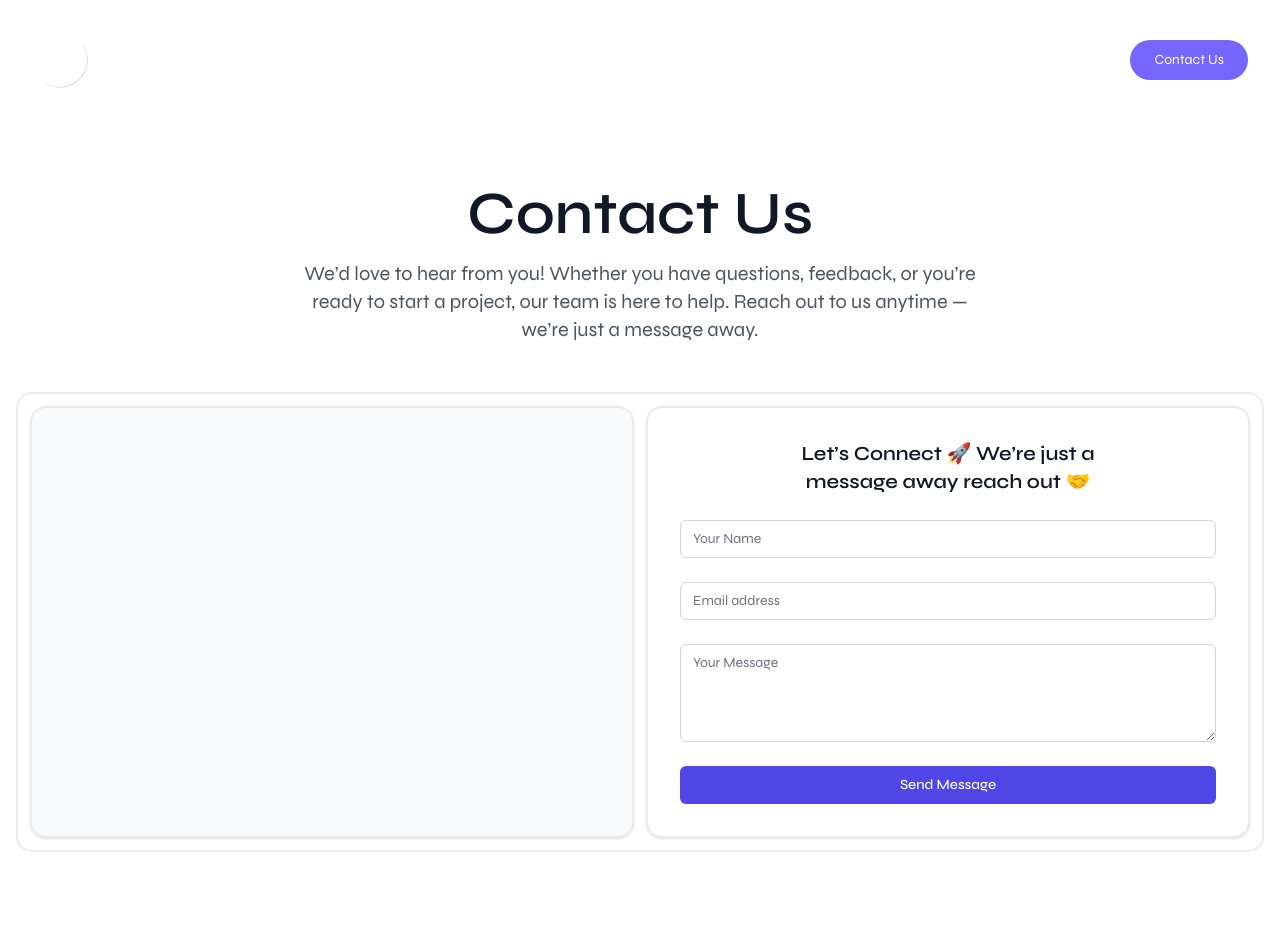
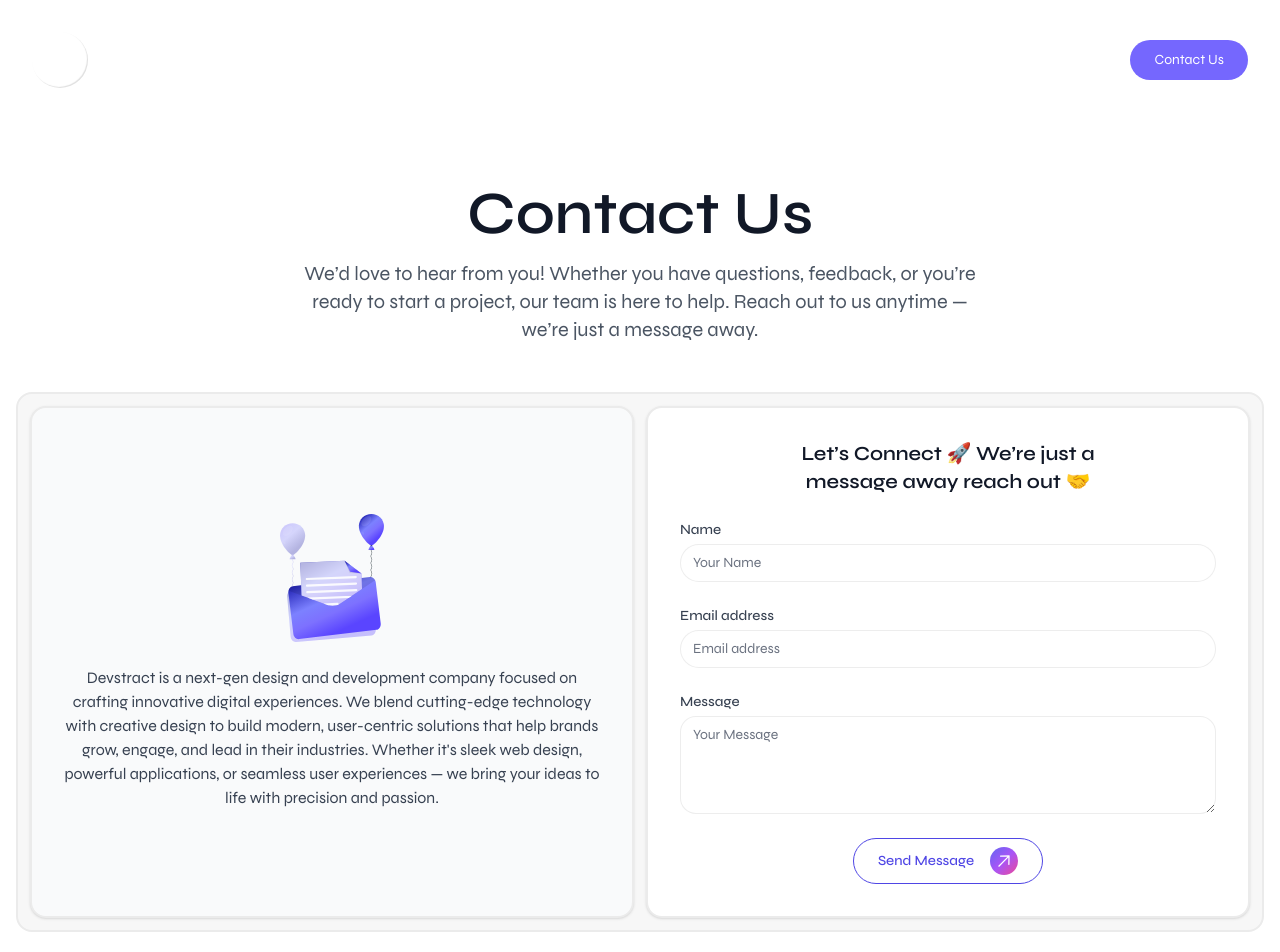
Before and after one commit to afnanahmadtariq/Devstract, a Next.js app: page /contactus in a window 1280 px wide. Shown: the top 952 px of the page. Built offline with nearby package versions, Linux system fonts and the light colour scheme.

Commit message:
Revamp Contact Us form UI and add balloons SVG
Improved the Contact Us page form with enhanced styling, updated input and button components for better accessibility and appearance, and added a new 'baloons.svg' asset to the public media directory.

```diff
--- a/app/contactus/page.tsx
+++ b/app/contactus/page.tsx
@@ -12,9 +12,14 @@ export default function ContactUsPage() {
           <p className="text-lg md:text-xl text-gray-600 dark:text-gray-300 max-w-2xl text-center mb-12">
             We’d love to hear from you! Whether you have questions, feedback, or you’re ready to start a project, our team is here to help. Reach out to us anytime — we’re just a message away.
           </p>
-          <div className="w-full flex flex-col md:flex-row justify-center items-stretch p-3 gap-3 max-w-7xl border-2 border-[#EBEBEB] rounded-2xl">
-            {/* Left Side (empty or add info later) */}
-            <div className="flex-1 bg-gray-50 dark:bg-gray-800 rounded-2xl shadow p-8 hidden md:block border-2 border-[#EBEBEB]" />
+          <div className="w-full bg-[#F7F7F7] flex flex-col md:flex-row justify-center items-stretch p-3 gap-3 max-w-7xl border-2 border-[#EBEBEB] rounded-2xl">
+            {/* Left Side (info and image) */}
+            <div className="flex-1 bg-gray-50 dark:bg-gray-800 rounded-2xl shadow p-8 hidden md:flex flex-col items-center justify-center border-2 border-[#EBEBEB]">
+              <img src="/media/baloons.svg" alt="Balloons" className="w-32 h-32 mb-6" />
+              <p className="text-gray-700 dark:text-gray-200 text-base text-center">
+                Devstract is a next-gen design and development company focused on crafting innovative digital experiences. We blend cutting-edge technology with creative design to build modern, user-centric solutions that help brands grow, engage, and lead in their industries. Whether it's sleek web design, powerful applications, or seamless user experiences — we bring your ideas to life with precision and passion.
+              </p>
+            </div>
             {/* Right Side (Form) */}
             <div className="flex-1 bg-white dark:bg-gray-800 rounded-2xl shadow p-8 border-2 border-[#EBEBEB]">
               <div className="mb-6 text-center max-w-sm mx-auto">
@@ -22,20 +27,23 @@ export default function ContactUsPage() {
               </div>
               <form className="space-y-6">
                 <div>
-                  <label htmlFor="name" className="sr-only">Name</label>
-                  <input id="name" name="name" type="text" autoComplete="name" required className="appearance-none rounded-md relative block w-full px-3 py-2 border border-gray-300 dark:border-gray-700 placeholder-gray-500 dark:placeholder-gray-400 text-gray-900 dark:text-white bg-white dark:bg-gray-800 focus:outline-none focus:ring-indigo-500 focus:border-indigo-500 focus:z-10 sm:text-sm" placeholder="Your Name" />
+                  <label htmlFor="name" className="block text-sm font-medium text-gray-700 dark:text-gray-200 mb-1 text-left">Name</label>
+                  <input id="name" name="name" type="text" autoComplete="name" required className="appearance-none rounded-full relative block w-full px-3 py-2 border border-[rgba(0,0,0,0.07)] dark:border-[rgba(0,0,0,0.07)] placeholder-gray-500 dark:placeholder-gray-400 text-gray-900 dark:text-white bg-white dark:bg-gray-800 focus:outline-none focus:ring-indigo-500 focus:border-indigo-500 focus:z-10 sm:text-sm" placeholder="Your Name" />
                 </div>
                 <div>
-                  <label htmlFor="email" className="sr-only">Email address</label>
-                  <input id="email" name="email" type="email" autoComplete="email" required className="appearance-none rounded-md relative block w-full px-3 py-2 border border-gray-300 dark:border-gray-700 placeholder-gray-500 dark:placeholder-gray-400 text-gray-900 dark:text-white bg-white dark:bg-gray-800 focus:outline-none focus:ring-indigo-500 focus:border-indigo-500 focus:z-10 sm:text-sm" placeholder="Email address" />
+                  <label htmlFor="email" className="block text-sm font-medium text-gray-700 dark:text-gray-200 mb-1 text-left">Email address</label>
+                  <input id="email" name="email" type="email" autoComplete="email" required className="appearance-none rounded-full relative block w-full px-3 py-2 border border-[rgba(0,0,0,0.07)] dark:border-[rgba(0,0,0,0.07)] placeholder-gray-500 dark:placeholder-gray-400 text-gray-900 dark:text-white bg-white dark:bg-gray-800 focus:outline-none focus:ring-indigo-500 focus:border-indigo-500 focus:z-10 sm:text-sm" placeholder="Email address" />
                 </div>
                 <div>
-                  <label htmlFor="message" className="sr-only">Message</label>
-                  <textarea id="message" name="message" rows={4} required className="appearance-none rounded-md relative block w-full px-3 py-2 border border-gray-300 dark:border-gray-700 placeholder-gray-500 dark:placeholder-gray-400 text-gray-900 dark:text-white bg-white dark:bg-gray-800 focus:outline-none focus:ring-indigo-500 focus:border-indigo-500 focus:z-10 sm:text-sm" placeholder="Your Message" />
+                  <label htmlFor="message" className="block text-sm font-medium text-gray-700 dark:text-gray-200 mb-1 text-left">Message</label>
+                  <textarea id="message" name="message" rows={4} required className="appearance-none rounded-2xl relative block w-full px-3 py-2 border border-[rgba(0,0,0,0.07)] dark:border-[rgba(0,0,0,0.07)] placeholder-gray-500 dark:placeholder-gray-400 text-gray-900 dark:text-white bg-white dark:bg-gray-800 focus:outline-none focus:ring-indigo-500 focus:border-indigo-500 focus:z-10 sm:text-sm" placeholder="Your Message" />
                 </div>
                 <div>
-                  <button type="submit" className="group relative w-full flex justify-center py-2 px-4 border border-transparent text-sm font-medium rounded-md text-white bg-indigo-600 hover:bg-indigo-700 focus:outline-none focus:ring-2 focus:ring-offset-2 focus:ring-indigo-500">
+                  <button type="submit" className="group flex items-center gap-2 px-6 py-2 border border-indigo-600 rounded-full text-sm font-medium text-indigo-600 bg-transparent hover:bg-indigo-50 dark:hover:bg-indigo-900 focus:outline-none focus:ring-2 focus:ring-offset-2 focus:ring-indigo-500 w-auto min-w-[140px] mx-auto transition-colors">
                     Send Message
+                    <span className="inline-flex items-center justify-center ml-2 w-7 h-7 rounded-full bg-gradient-to-br from-indigo-500 via-purple-500 to-pink-500">
+                      <img src="/media/small_arrow.svg" alt="arrow" className="w-4 h-4 -rotate-45" />
+                    </span>
                   </button>
                 </div>
               </form>
```
Also changed, not shown: public/media/baloons.svg (added).
